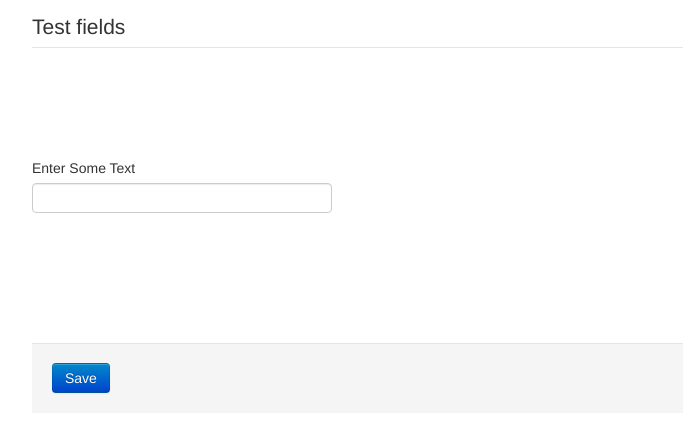
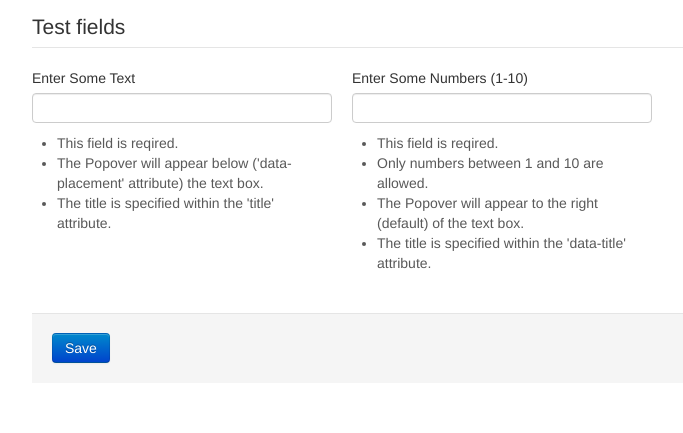
Before and after one commit to bogdanmoisin/TWBootstrapJQValPopover, a plain HTML site: page index.html in a window 1280 px wide. Shown: the part 93-526 px from the top of the page, without its empty margins (298-981 px from the left). Drawn offline with nearby package versions, Linux system fonts and the light colour scheme.

Commit message:
Tidied up HTML and JS

```diff
--- a/index.html
+++ b/index.html
@@ -16,11 +16,6 @@
                     <form>
                         <fieldset>
                             <legend>Test fields</legend>
-
-                            <p>&nbsp;</p>
-                            <p>&nbsp;</p>
-                            <p>&nbsp;</p>
-
                             <div class="row">
                                 <div class="span4 control-group">
                                     <label for="textbox">Enter Some Text</label>
@@ -28,16 +23,13 @@
                                         <input type="text" name="textbox" id="textbox" class="span4" title="Error Title"
                                             data-val="true" data-val-required="Required"
                                             data-placement="bottom" />
-                                        <!--
                                         <ul class="help-block">
                                             <li>This field is reqired.</li>
                                             <li>The Popover will appear below ('data-placement' attribute) the text box.</li>
                                             <li>The title is specified within the 'title' attribute.</li>
                                         </ul>
-                                        -->
                                     </div>
                                 </div>
-                                <!--
                                 <div class="span4 control-group">
                                     <label for="numbers">Enter Some Numbers (1-10)</label>
                                     <div class="controls">
@@ -53,11 +45,7 @@
                                         </ul>
                                     </div>
                                 </div>
-                                -->
                             </div>
-                            <p>&nbsp;</p>
-                            <p>&nbsp;</p>
-                            <p>&nbsp;</p>
 
                             <div class="row">
                                 <div class="span8 form-actions">
--- a/resources/js/jquery.validate.bootstrap.js
+++ b/resources/js/jquery.validate.bootstrap.js
@@ -43,7 +43,6 @@ $.validator.setDefaults({
 });
 
 $(function () {
-    // if the page was rendered with an error, add the error class to the control group
     $('form').each(function () {
         $(this).find('div.control-group').each(function () {
             if ($(this).find('.field-validation-error').length > 0) {
```
